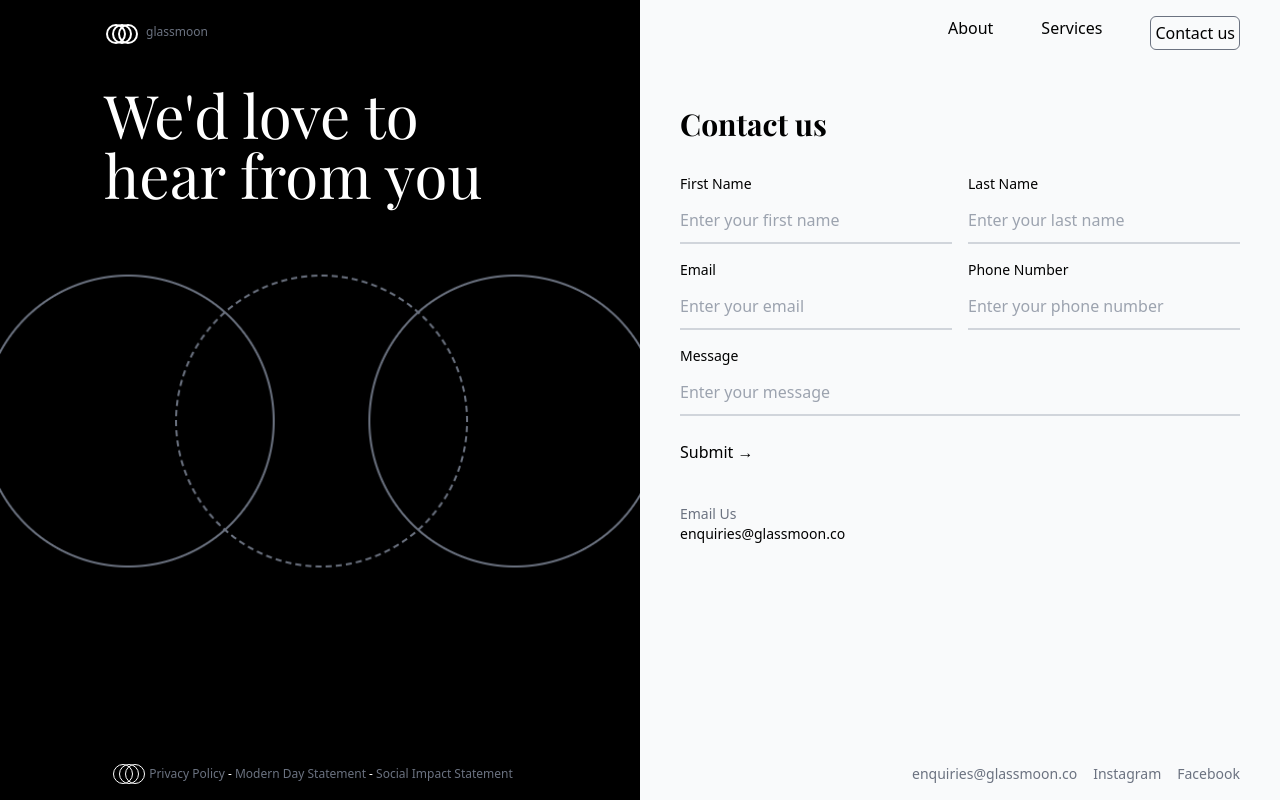
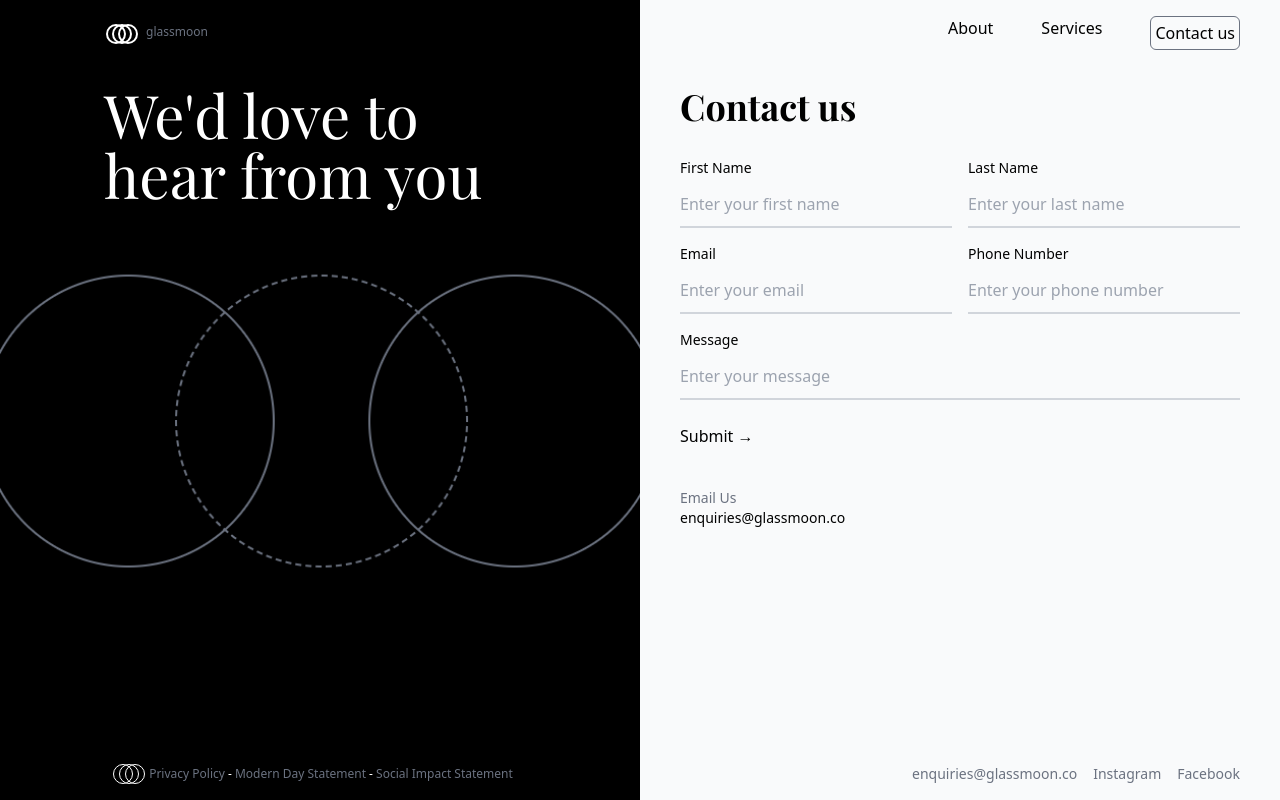
Before and after one commit to 0859185960822/msib-mg3, a website: page index.html in a window 1280 px wide. Drawn offline with nearby package versions, Linux system fonts and the light colour scheme; a web font is replaced by a local one.

Commit message:
hari-senin-pagi

```diff
--- a/index.html
+++ b/index.html
@@ -59,8 +59,8 @@
       <header class="flex justify-end space-x-12 md:pr-10 p-5 py-4">
         <a href="#">About</a> <a href="#">Services</a> <a href="#" class="border border-gray-500 rounded-md p-1 hover:border-black">Contact us</a>
       </header>
-      <div class="p-5 md:p-10 flex-grow">
-        <h2 class="text-3xl font-bold mb-8 font-customFont">Contact us</h2>
+      <div class="p-5 md:p-5 md:px-10 md:mt-0 flex-grow">
+        <h2 class="text-4xl font-bold mb-8 font-customFont">Contact us</h2>
         <form class="space-y-4">
           <div class="grid grid-cols-1 md:grid-cols-2 gap-4">
             <div>
```
Also changed, not shown: src/output.css.
